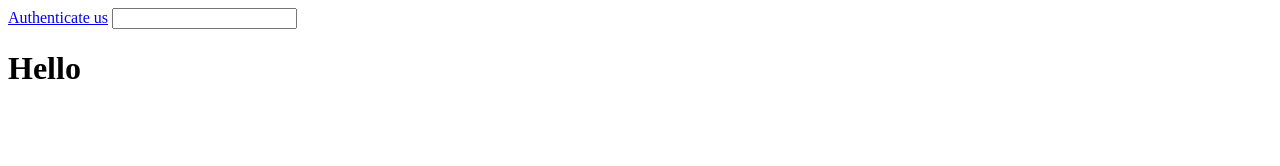
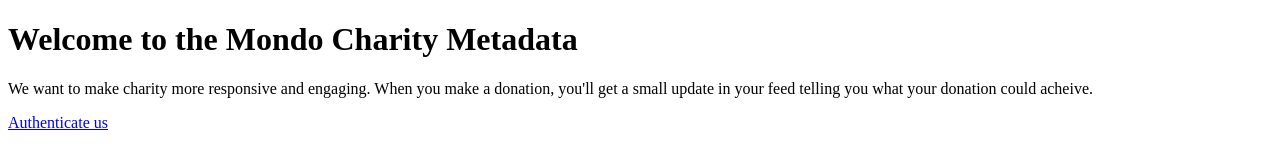
Before and after one commit to mon-donate/dummy-user-signup, a website: page index.html in a window 1280 px wide. Drawn offline with Linux system fonts and the light colour scheme.

Commit message:
Added title and small explanation to signup page

```diff
--- a/index.html
+++ b/index.html
@@ -10,13 +10,16 @@
         <!--[if lt IE 8]>
             <p class="browserupgrade">You are using an <strong>outdated</strong> browser. Please <a href="http://browsehappy.com/">upgrade your browser</a> to improve your experience.</p>
         <![endif]-->
-
+        <h1>Welcome to the Mondo Charity Metadata</h1>
+        <p>We want to make charity more responsive and engaging. When you make a donation, you'll get a small update in your feed telling you what your donation could acheive.</p>
         <a href="https://staging-auth.getmondo.co.uk/?client_id=oauthclient_000094S742udG4wwsJy2G9&redirect_uri=https://toqcssqect.localtunnel.me/oauth/callback&response_type=code&state=jjHwiXGC7zSIa0sUhN0U">Authenticate
           us</a>
 
+        <!--
         <input type="text" ng-model="sometext" />
 
         <h1>Hello {{ sometext }}</h1>
+      -->
 
         <!-- <script src="https://code.jquery.com/jquery-1.12.0.min.js"></script> -->
     </body>
```
